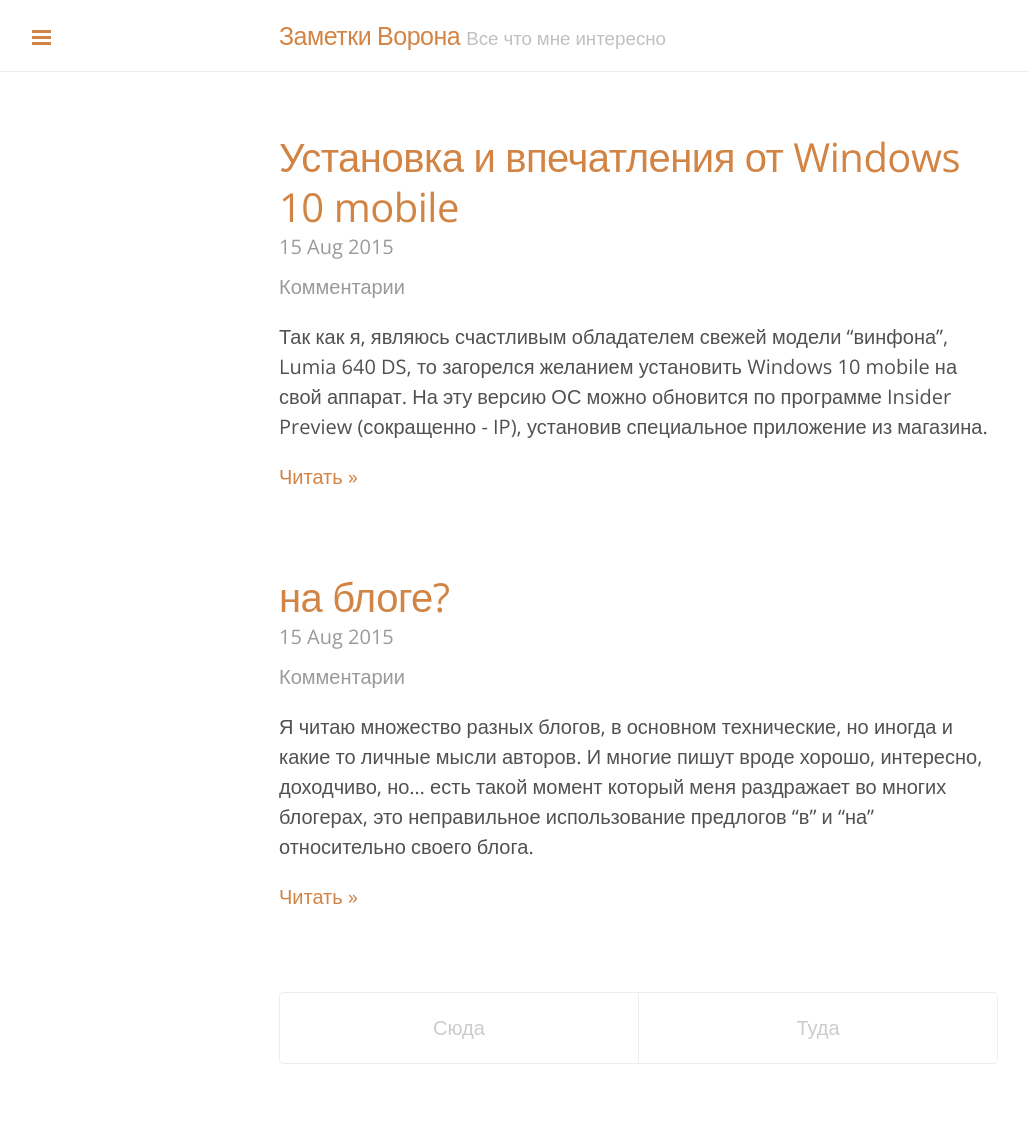
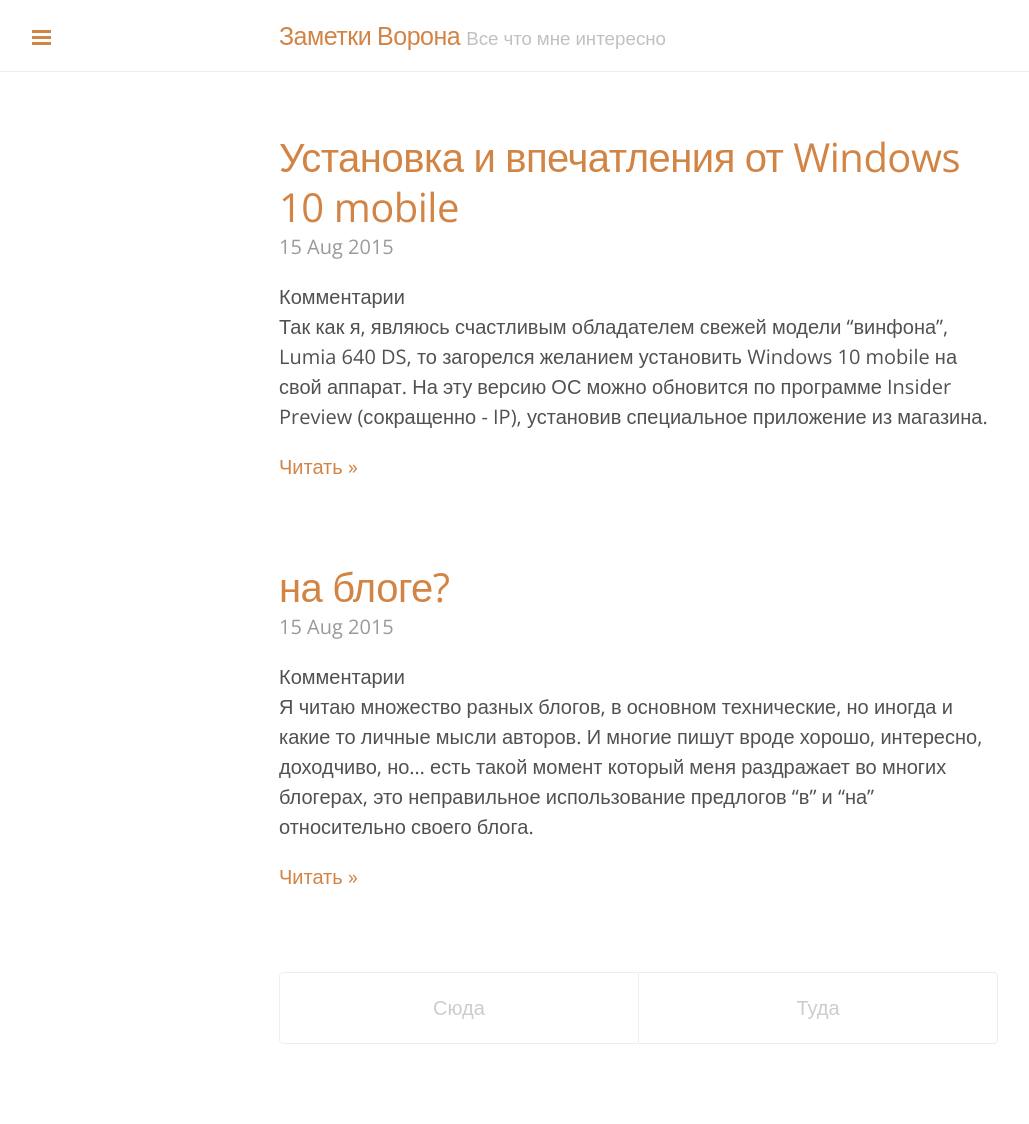
Before and after one commit to vorons/vorons.github.io, a Jekyll site: the page built from index.html, in a window 1280 px wide. Shown: the whole page, without its empty margins (1-1030 px from the left). Built offline with Jekyll 4.4.1, drawn with Linux system fonts in a browser that asks for light colours; the list of posts is cut into pages by our own code; comment, search, counter and statistics services are not loaded.

Commit message:
Update index.html

```diff
--- a/index.html
+++ b/index.html
@@ -13,7 +13,7 @@
     </h1>
 
     <span class="post-date">{{ post.date | date_to_string }}</span>
-    <span class="post-date disqus-comment-count" data-disqus-url=" http://voron.pw{{ post.url }}">Комментарии</span>
+    <span class="disqus-comment-count" data-disqus-url=" http://voron.pw{{ post.url }}">Комментарии</span>
     {{ post.excerpt }}
     <p><a href="{{post.url}}">Читать »</a></p>
   </div>
```
